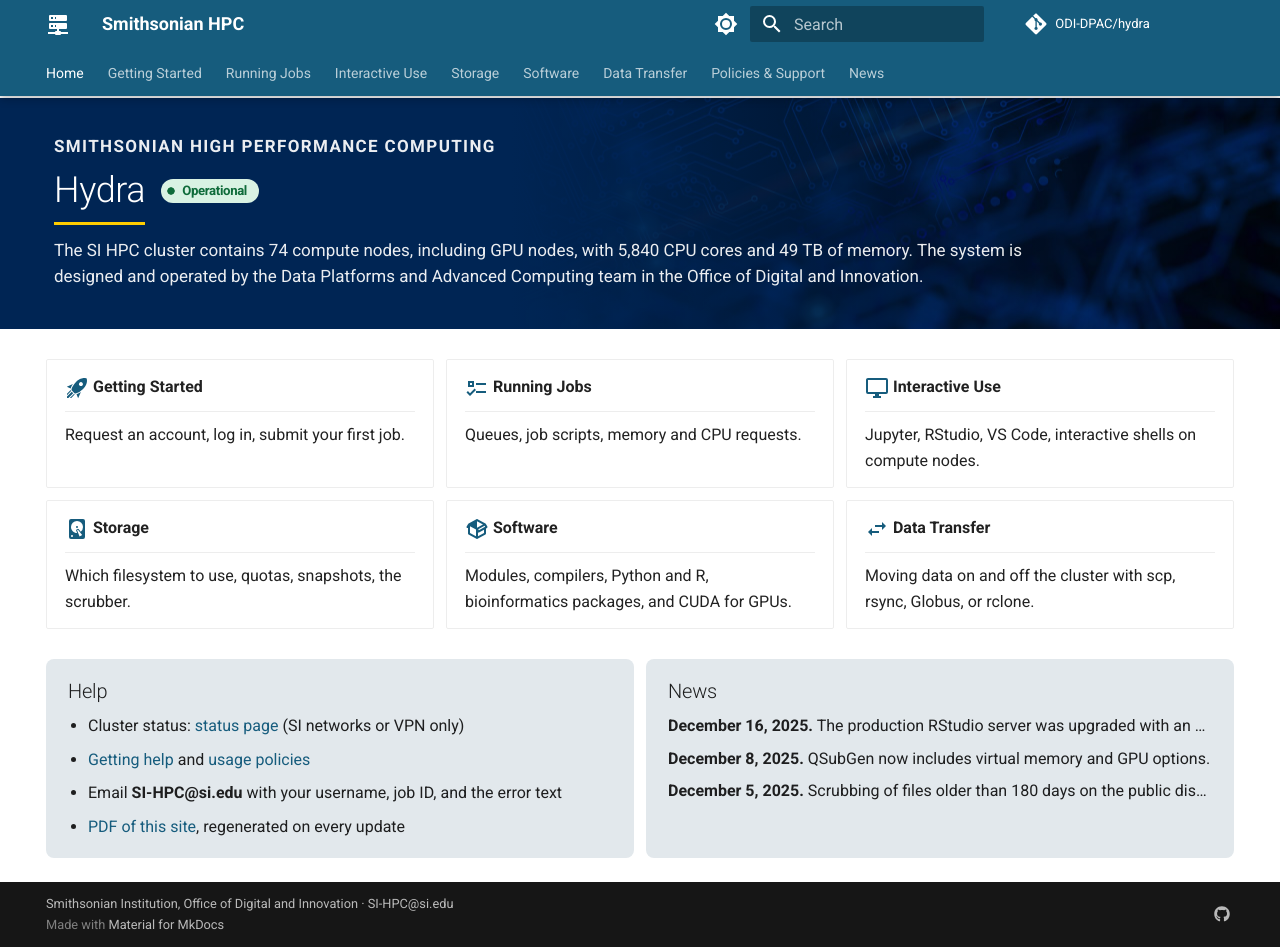
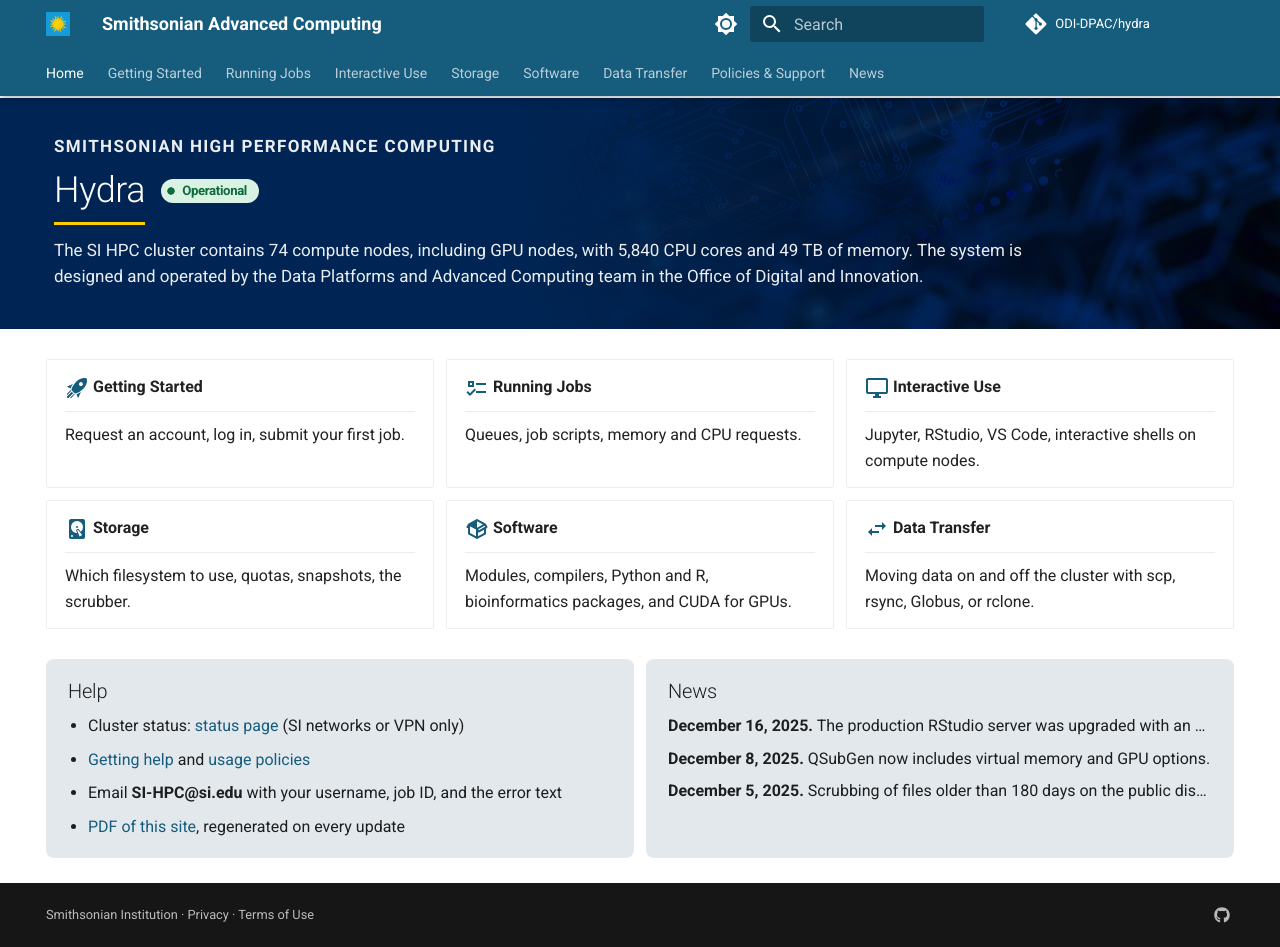
Before and after one commit to ODI-DPAC/hydra, an MkDocs documentation site: the page built from docs/index.md, in a window 1280 px wide and 947 px high. Built offline with MkDocs 1.6.1 and Material for MkDocs 9.7.7, drawn with Linux system fonts in a browser that asks for light colours; comment, search, counter and statistics services are not loaded.

Commit message:
Header links to the parent site; SI logo and favicon; footer links as on the landing page

```diff
--- a/mkdocs.yml
+++ b/mkdocs.yml
@@ -1,11 +1,11 @@
 # Hydra documentation. Build: zensical serve   Deploy: push to main (see .github/workflows/deploy.yml)
-site_name: Smithsonian HPC
+site_name: Smithsonian Advanced Computing
 site_description: User documentation for Hydra, the Smithsonian Institution High Performance Computing cluster
 site_url: https://computing.si.edu/hydra/
 repo_url: https://github.com/ODI-DPAC/hydra
 repo_name: ODI-DPAC/hydra
 edit_uri: edit/main/docs/
-copyright: 'Smithsonian Institution, Office of Digital and Innovation &middot; <a href="mailto:SI-HPC@si.edu">SI-HPC@si.edu</a>'
+copyright: <a href="https://www.si.edu">Smithsonian Institution</a> · <a href="https://www.si.edu/privacy">Privacy</a> · <a href="https://www.si.edu/termsofuse">Terms of Use</a>
 
 theme:
   name: material
@@ -13,6 +13,7 @@
   custom_dir: overrides
   language: en
   favicon: assets/favicon.png
+  logo: assets/si-logo.png
   icon:
     logo: material/server-network
     admonition:
@@ -58,6 +59,8 @@
   - stylesheets/extra.css
 
 extra:
+  generator: false
+  homepage: https://odi-dpac.github.io/      # the header link; computing.si.edu/ at cutover
   # Announcement bar and status pill. kind: maintenance | outage | info.
   # Blank text = no banner, pill shows Operational.
   announce:
--- a/overrides/main.html
+++ b/overrides/main.html
@@ -14,6 +14,22 @@
 
 {% block header %}
   {{ super() }}
+  {% if config.extra.homepage %}
+  {# The logo and the site name in the header link to the parent site (extra.homepage)
+     rather than to this site's own home page, which the Home tab covers. #}
+  <script>
+  (function () {
+    var home = "{{ config.extra.homepage }}";
+    document.querySelectorAll(".md-header__button.md-logo").forEach(function (a) { a.href = home; });
+    var topic = document.querySelector(".md-header__title .md-header__topic");
+    if (topic && !topic.querySelector("a")) {
+      var a = document.createElement("a"); a.href = home; a.style.color = "inherit"; a.style.textDecoration = "none";
+      while (topic.firstChild) a.appendChild(topic.firstChild);
+      topic.appendChild(a);
+    }
+  })();
+  </script>
+  {% endif %}
   {% set a = config.extra.announce %}
   {# The status pill defaults to Operational. When a maintenance or outage banner is
      up, the script switches it on between "from" and "until", on the reader's clock,
@@ -27,8 +43,8 @@
     var until = "{{ a.until | default('') }}";
     if (kind !== "maintenance" && kind !== "outage") return;
     var vars = kind === "outage"
-      ? {"--hydra-status-label": '"Unplanned outage"', "--hydra-status-bg": "#fbd7da", "--hydra-status-fg": "#8a1d24"}
-      : {"--hydra-status-label": '"Down for maintenance"', "--hydra-status-bg": "#fff1c2", "--hydra-status-fg": "#7a5a00"};
+      ? {"--hydra-status-label": '"Outage"', "--hydra-status-bg": "#fbd7da", "--hydra-status-fg": "#8a1d24"}
+      : {"--hydra-status-label": '"Maintenance"', "--hydra-status-bg": "#fff1c2", "--hydra-status-fg": "#7a5a00"};
     var root = document.documentElement.style;
     function check() {
       var now = Date.now();
```
Also changed, not shown: docs/assets/favicon.png (added), docs/assets/si-logo.png (added).
